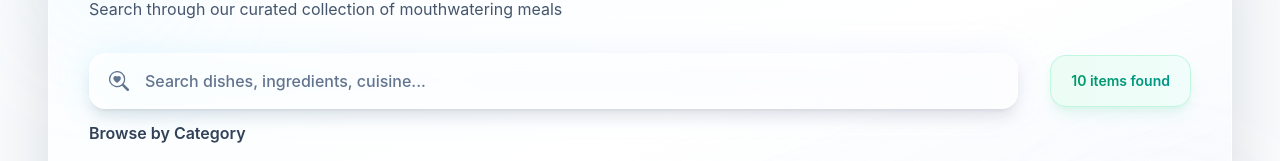
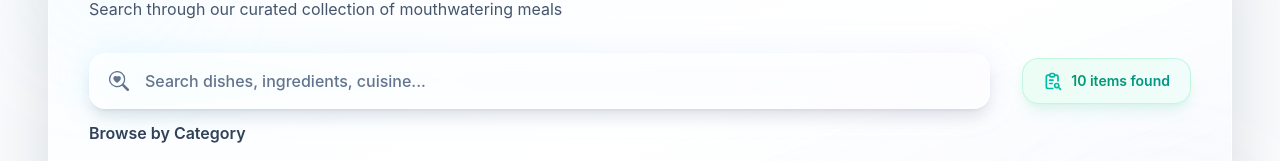
Before and after one commit to vernoratech/Modern_Card, a React (Vite) app: page /menu in a window 1280 px wide. Shown: the part 554-715 px from the top of the page. Built offline with nearby package versions, Linux system fonts and the light colour scheme.

Commit message:
added menu items

```diff
--- a/src/pages/DigitalMenu/MenuFilters.jsx
+++ b/src/pages/DigitalMenu/MenuFilters.jsx
@@ -2,6 +2,7 @@
 import React from 'react'
 import { BsSearchHeart } from 'react-icons/bs';
 import { LuUtensilsCrossed } from 'react-icons/lu';
+import { TbReportSearch } from 'react-icons/tb';
 
 const MenuFilters = ({
   categories,
@@ -75,8 +76,8 @@ const MenuFilters = ({
           {/* Enhanced Items Counter */}
           { <div className="flex w-full items-center justify-end md:w-auto">
             <div className="rounded-2xl bg-gradient-to-r from-emerald-50 to-teal-50 border border-emerald-200/60 px-4 sm:px-5 py-2.5 sm:py-3 shadow-lg shadow-emerald-500/10">
-              <span className="text-xs sm:text-sm font-semibold bg-gradient-to-r from-emerald-600 to-teal-600 bg-clip-text text-transparent">
-                {totalItems} items found
+              <span className="text-xs sm:text-sm font-semibold bg-gradient-to-r from-emerald-600 to-teal-600 bg-clip-text text-transparent flex items-center gap-2">
+                <span><TbReportSearch className=" text-xl text-teal-500" /></span><span>{totalItems} items found</span>
               </span>
             </div>
           </div>}
@@ -113,6 +114,7 @@ const MenuFilters = ({
               </div>
               {selectedCategory === 'all' && (
                 <div className="absolute -top-1 -right-1 w-3 h-3 bg-white rounded-full animate-ping" />
+
               )}
             </button>
 
@@ -122,6 +124,7 @@ const MenuFilters = ({
                 const categoryName = category?.name ?? '';
                 const active = categoryName && selectedCategoryValue === categoryName.toLowerCase();
                 const categoryId = category?._id || category?.id; // Handle both API and static formats
+                {console.log(selectedCategory,active)}
                 return (
                   <button
                     key={categoryId}
@@ -135,7 +138,7 @@ const MenuFilters = ({
                       {category.icon || '🍽️'}
                     </span>
                     <div className="flex items-center justify-center">
-                      <span className="leading-tight whitespace-nowrap">{categoryName || 'Category'}</span>
+                      <span className="leading-tight whitespace-nowrap">{categoryName || 'Category'}{active ? ` (${totalItems})` : ''}</span>
                     </div>
                     {active && (
                       <div className="absolute -top-1 -right-1 w-3 h-3 bg-white rounded-full animate-ping" />
```
